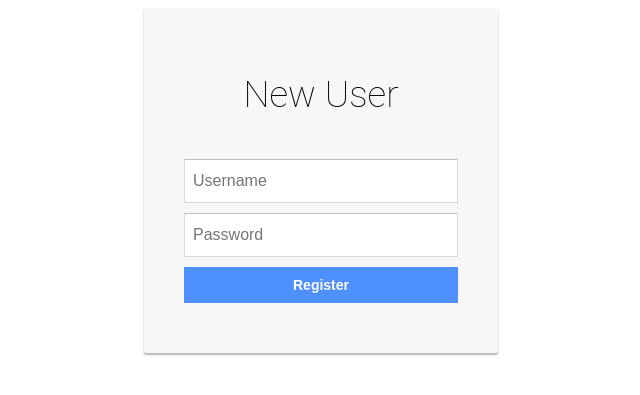
After one commit to reinisla/EAL-Backend-Duck, a PHP site: page /registerindex.php in a window 1280 px wide. The commit adds this page. Shown: the top 395 px of the page, without its empty margins (319-959 px from the left). Run offline with PHP 8.4, Linux system fonts and the light colour scheme.

Commit message:
Added registration form with some extra functions

```diff
--- a/index.php
+++ b/index.php
@@ -14,6 +14,9 @@
 				<input type="password" name="pass" placeholder="Password">
 				<input type="submit" name="login" class="login login-submit" value="login">
 			</form>
+			<form action="registerindex.php" method="post">
+				<input type="submit" name="register" class="login login-submit" value="New User">
+			</form>
 			<div class="login-help">
 			<?php if(isset($_COOKIE["user"]))
 			{
--- /dev/null
+++ b/registerindex.php
@@ -0,0 +1,27 @@
+<!DOCTYPE html>
+<html>
+	<head>
+		<meta charset="ISO-8859-1">
+		<title>Register</title>
+		<link rel="stylesheet" href="css/loginstyle.css">
+	</head>
+	<body>
+		<div class="login-card">
+			<h1>New User</h1>
+			<br>
+			<form action="register.php" method="post">
+				<input type="text" name="newuser" placeholder="Username">
+				<input type="password" name="newpass" placeholder="Password">
+				<input type="submit" name="login" class="login login-submit" value="Register">
+			</form>
+			<div class="login-help">
+			<?php if(isset($_COOKIE["newuser"]))
+			{
+				setcookie ("newuser", "", time() - 3600);
+				//If user and pass is taken display message
+				echo("Username and password is taken! ");
+			}?>
+			</div>
+		</div>
+	</body>
+</html>
```
Also changed, not shown: login.php (+9 -11 lines), register.php (added, +34 -0 lines), 1 other file.
